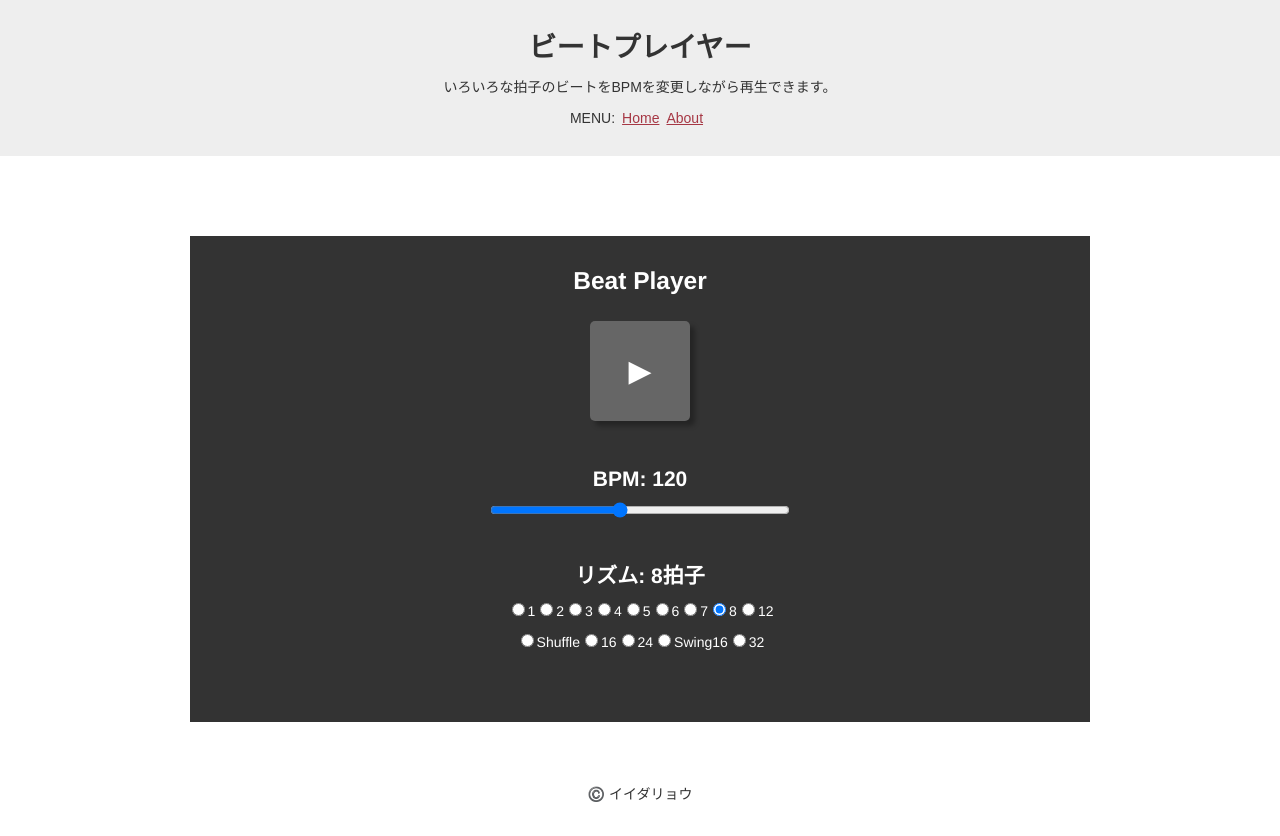
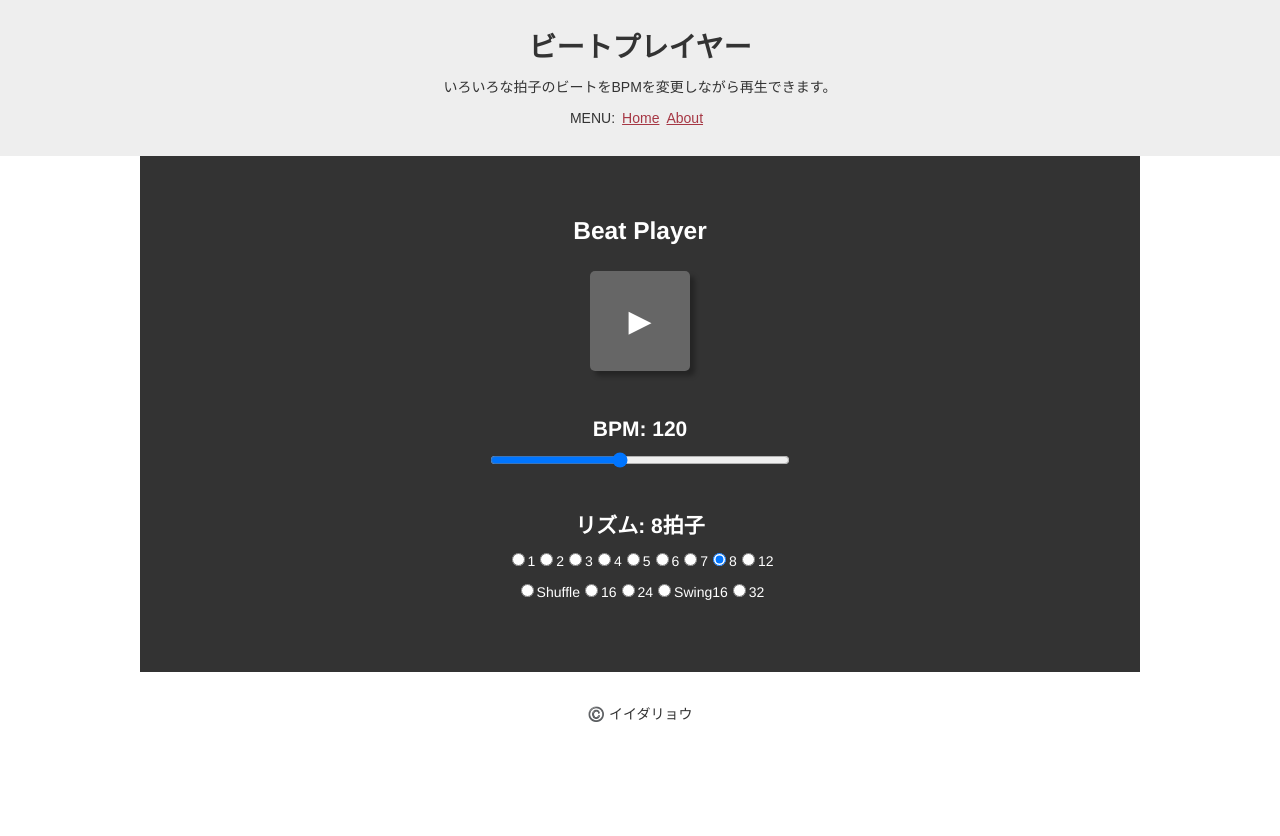
Before and after one commit to ryo-i/beat-player, a Next.js app: page / in a window 1280 px wide. After the commit the page ends 800 px from the top, so only its background shows below. Built offline with nearby package versions, Linux system fonts and the light colour scheme.

Commit message:
CSS修正（背景色、余白など） #6

```diff
--- a/components/Inner.tsx
+++ b/components/Inner.tsx
@@ -16,7 +16,7 @@ const BeatPlayer = styled.section`
     "Helvetica Neue",
     Arial,Meiryo,
     sans-serif;
-    padding: 30px 0;
+    padding: 0;
     h1, h2, p {
       color: #fff;
       text-align: center;
--- a/pages/index.tsx
+++ b/pages/index.tsx
@@ -1,3 +1,4 @@
+import styled from 'styled-components';
 import Head from 'next/head';
 import Header from '../components/Header';
 import Inner from '../components/Inner';
@@ -10,6 +11,10 @@ const headerText = Data.header.text;
 const pageTitle = Data.main.title;
 const pageText = Data.main.text;
 
+const Main = styled.main`
+  padding: 30px;
+  background: #333;
+`;
 
 function Home() {
   return (
@@ -21,9 +26,9 @@ function Home() {
         <meta property="og:description" content={ headerText } />
       </Head>
       <Header />
-      <main>
+      <Main>
         <Inner />
-      </main>
+      </Main>
       <Footer />
     </>
   )
```
Also changed, not shown: 1 other file (tests, documents, lock files or other folders).
